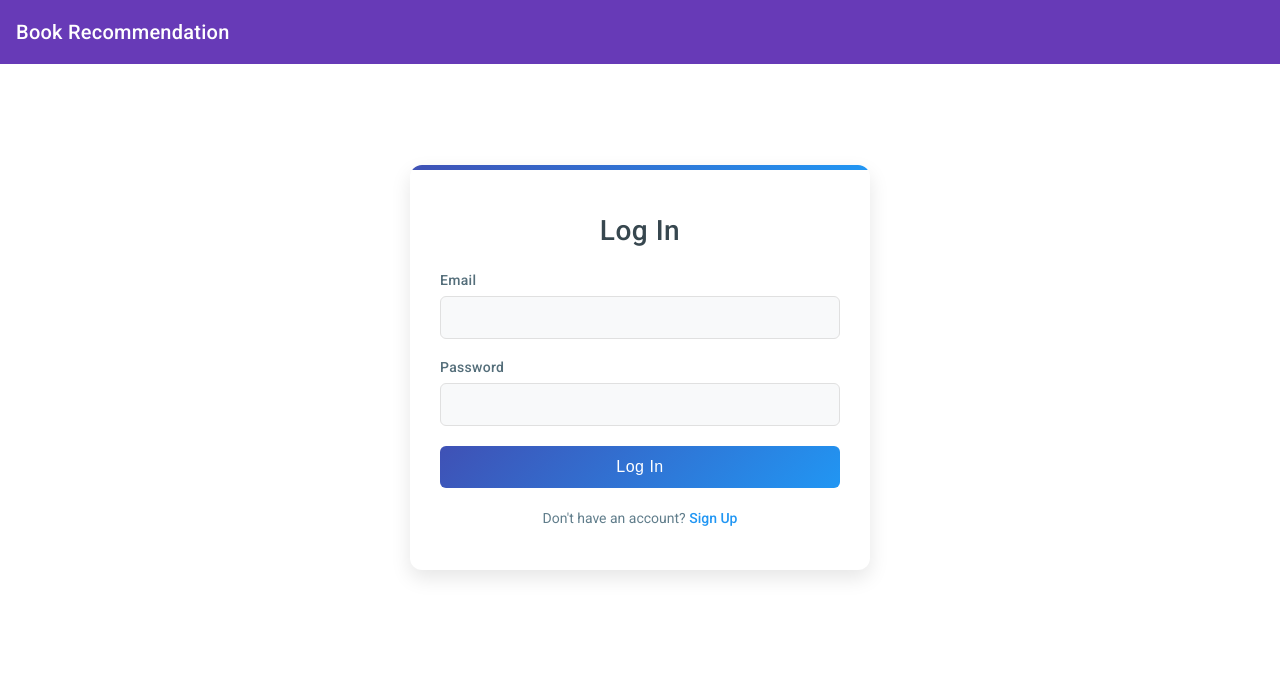
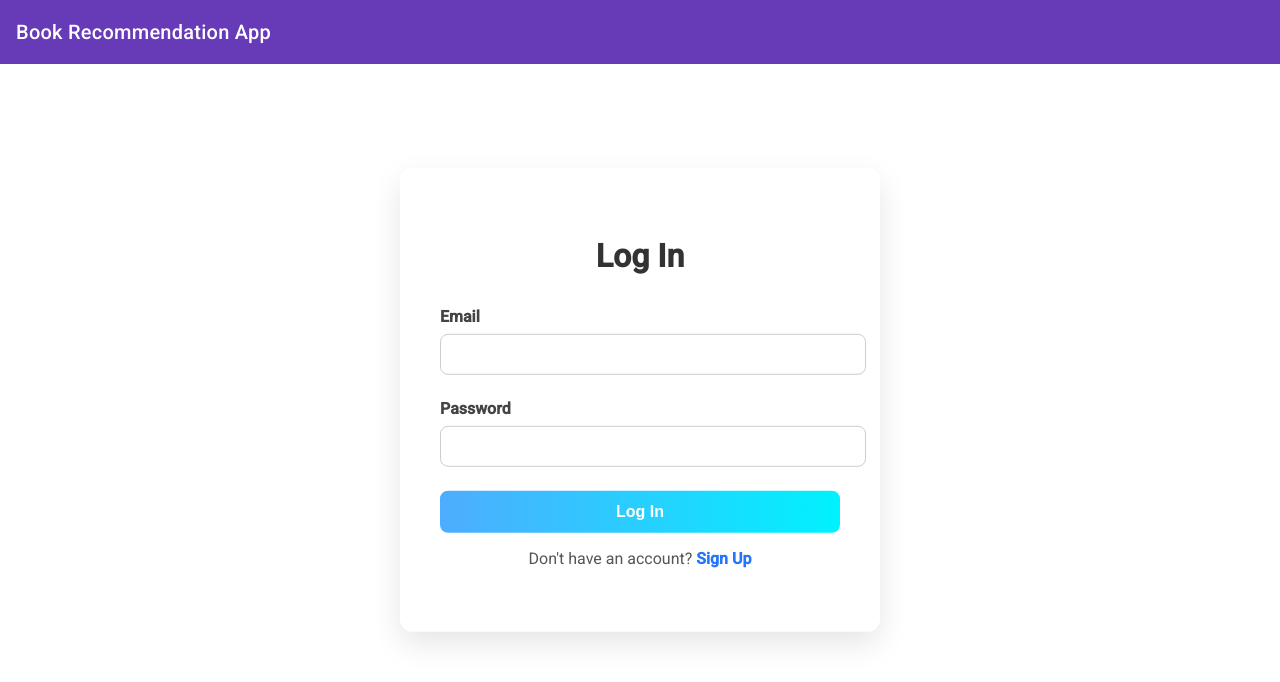
Before and after one commit to geetesh2/book-tracker-app, an Angular app: page /login in a window 1280 px wide. Shown: the top 682 px of the page. Built offline with nearby package versions, Linux system fonts and the light colour scheme; no server answers.

Commit message:
Update styles and add errors to the form

```diff
--- a/src/app/add-book/add-book.component.css
+++ b/src/app/add-book/add-book.component.css
@@ -66,3 +66,9 @@
     justify-content: center;
     width: 120px;
   }
+
+  .error {
+    color: red;
+    font-size: 12px;
+    margin-bottom: 10px;
+  }
--- a/src/app/add-book/add-book.component.ts
+++ b/src/app/add-book/add-book.component.ts
@@ -50,6 +50,7 @@ export class AddBookComponent implements OnInit {
   }
 
   onClose(): void {
+    this.bookForm.reset();
     this.close.emit(); // Emit close event
   }
 
--- a/src/app/book-list/book-list.component.html
+++ b/src/app/book-list/book-list.component.html
@@ -1,3 +1,4 @@
+<!-- Show Add Book Form -->
 <div *ngIf="isForm">
   <app-add-book
     (close)="toggleDisplay()"
@@ -6,13 +7,25 @@
   ></app-add-book>
 </div>
 
+<!-- Book Cards Container -->
 <div class="cards-container">
+  <!-- Empty State -->
+  <div *ngIf="dataSource.length === 0" class="no-data-message">
+    <mat-icon>library_books</mat-icon>
+    <h2>No books added yet</h2>
+    <p>Click below to start building your reading list!</p>
+    <button mat-raised-button color="primary" (click)="toggleDisplay()">Add Your First Book</button>
+  </div>
+
+  <!-- Book Grid -->
   <mat-grid-list
+    *ngIf="dataSource.length > 0"
     [cols]="gridCols"
     rowHeight="1:1.5"
     gutterSize="16px"
     class="responsive-grid"
   >
+    <!-- Book Card -->
     <mat-grid-tile *ngFor="let book of dataSource; let i = index">
       <mat-card class="book-card">
         <mat-card-content>
@@ -20,7 +33,8 @@
             <img mat-card-image [src]="book.url" alt="{{ book.name }}" />
           </div>
           <mat-card-title>{{ book.name }}</mat-card-title>
-          <mat-card-subtitle>Author: {{ book.author }}</mat-card-subtitle>
+          <mat-card-subtitle>by {{ book.author }}</mat-card-subtitle>
+
           <div class="card-actions">
             <button mat-icon-button class="edit-btn" (click)="editBook(book, i)">
               <mat-icon>edit</mat-icon>
@@ -33,6 +47,7 @@
       </mat-card>
     </mat-grid-tile>
 
+    <!-- Add New Book Card -->
     <mat-grid-tile>
       <mat-card class="book-card add-book-card" (click)="toggleDisplay()">
         <mat-card-content>
@@ -45,9 +60,4 @@
       </mat-card>
     </mat-grid-tile>
   </mat-grid-list>
-
-  <div *ngIf="dataSource.length === 0" class="no-data-message">
-    <mat-icon>menu_book</mat-icon>
-    <p>No book recommendations available.</p>
-  </div>
 </div>
--- a/src/app/book-list/book-list.component.ts
+++ b/src/app/book-list/book-list.component.ts
@@ -17,17 +17,16 @@ import { Subject, takeUntil } from 'rxjs';
   selector: 'app-book-list',
   standalone: true,
   imports: [
-    MatTableModule, // For displaying books in a table
-    MatButtonModule, // For buttons like 'Add Book'
-    MatDividerModule, // For dividing sections
-    MatIconModule, // For using material icons
-    MatCardModule, // To use cards if necessary
-    MatFormFieldModule, // For material form fields
-    MatInputModule, // For material input fields
-    CommonModule, // For common directives like *ngIf and *ngFor
+    MatTableModule,
+    MatButtonModule,
+    MatDividerModule,
+    MatIconModule,
+    MatCardModule,
+    MatFormFieldModule,
+    MatInputModule,
+    CommonModule,
     AddBookComponent,
     MatGridListModule,
-    // Custom standalone component for adding books
   ],
   templateUrl: './book-list.component.html',
   styleUrls: ['./book-list.component.css'],
@@ -62,7 +61,6 @@ export class BookListComponent implements OnInit, OnDestroy {
     this.bookService.books$
       .pipe(takeUntil(this.destroyed))
       .subscribe((books) => {
-
         this.dataSource = books;
       });
 
@@ -71,6 +69,7 @@ export class BookListComponent implements OnInit, OnDestroy {
   }
 
   toggleDisplay() {
+    if (this.isForm) (this.selectedBook = null), (this.pos = null);
     this.isForm = !this.isForm;
   }
 
--- a/src/app/book-recommendations/book-recommendations.component.html
+++ b/src/app/book-recommendations/book-recommendations.component.html
@@ -4,16 +4,19 @@
     <p>No book recommendations found.</p>
   </div>
 
+  <h1 *ngIf="dataSource.length > 0" class="section-heading">
+    Discover your next great read below.
+  </h1>
+
   <mat-grid-list
     *ngIf="dataSource.length > 0"
     [cols]="gridCols"
-    rowHeight="350px"
+    rowHeight="1:1.3"
     gutterSize="16px"
   >
     <mat-grid-tile *ngFor="let book of dataSource">
       <mat-card class="book-card">
         <img mat-card-image [src]="book.url" alt="{{ book.name }}" />
-
         <mat-card-content>
           <mat-card-title>{{ book.name }}</mat-card-title>
           <mat-card-subtitle>Author: {{ book.author }}</mat-card-subtitle>
--- a/src/app/header/header.component.html
+++ b/src/app/header/header.component.html
@@ -8,7 +8,7 @@
     >
       <mat-icon>menu</mat-icon>
     </button>
-    <span>Book Recommendation</span>
+    <span>Book Recommendation App</span>
     <span class="example-spacer"></span>
     <ng-container *ngIf="!isSmallScreen">
       <button
--- a/src/app/login/login.component.css
+++ b/src/app/login/login.component.css
@@ -1,126 +1,91 @@
+/* Import Google Font */
+@import url('https://fonts.googleapis.com/css2?family=Poppins:wght@400;600&display=swap');
+
 body {
-  font-family: 'Roboto', 'Segoe UI', Arial, sans-serif;
+  font-family: 'Poppins', sans-serif;
+  background: linear-gradient(to right, #6a11cb, #2575fc);
+  min-height: 100vh;
   margin: 0;
-  padding: 0;
-  background-color: #f0f2f5;
-  background-image: linear-gradient(135deg, #f5f7fa 0%, #c3cfe2 100%);
-  min-height: 100vh;
   display: flex;
+  width: 100%;
   align-items: center;
   justify-content: center;
 }
 
 .form-container {
+  background: #fff;
+  padding: 3rem 2.5rem;
+  border-radius: 12px;
+  box-shadow: 0 12px 30px rgba(0, 0, 0, 0.1);
+  width: 100%;
+  position: absolute;
+  top: 50%;
+  left: 50%;
+  transform: translate(-50%, -50%);
   max-width: 400px;
-  margin: 50px auto;
-  padding: 30px;
-  background: #ffffff;
-  border-radius: 12px;
-  box-shadow: 0 8px 20px rgba(0, 0, 0, 0.1);
-  text-align: center;
-  position: relative;
-  overflow: hidden;
-}
-
-.form-container::before {
-  content: '';
-  position: absolute;
-  top: 0;
-  left: 0;
-  width: 100%;
-  height: 5px;
-  background: linear-gradient(90deg, #3f51b5, #2196f3);
 }
 
 h1 {
-  margin-bottom: 25px;
-  color: #37474f;
-  font-weight: 500;
-  font-size: 28px;
-  letter-spacing: 0.5px;
+  text-align: center;
+  margin-bottom: 2rem;
+  color: #333;
 }
 
 .form-group {
-  margin-bottom: 20px;
-  text-align: left;
+  margin-bottom: 1.5rem;
 }
 
 label {
   display: block;
-  font-weight: 500;
-  margin-bottom: 8px;
-  color: #546e7a;
-  font-size: 14px;
-  letter-spacing: 0.3px;
+  margin-bottom: 0.5rem;
+  color: #444;
+  font-weight: 600;
 }
 
 input {
   width: 100%;
-  padding: 12px 15px;
-  border: 1px solid #e0e0e0;
-  border-radius: 6px;
-  font-size: 15px;
-  transition: all 0.3s ease;
-  box-sizing: border-box;
-  background-color: #f8f9fa;
+  padding: 0.75rem;
+  border-radius: 8px;
+  border: 1px solid #ccc;
+  outline: none;
+  transition: border 0.2s;
 }
 
 input:focus {
-  outline: none;
-  border-color: #2196f3;
-  background-color: #fff;
-  box-shadow: 0 0 0 3px rgba(33, 150, 243, 0.1);
+  border-color: #2575fc;
+}
+
+.error {
+  color: red;
+  font-size: 13px;
+  margin-top: 4px;
 }
 
 .btn {
-  display: block;
   width: 100%;
-  padding: 12px;
+  padding: 0.75rem;
+  border: none;
+  border-radius: 8px;
+  background: linear-gradient(to right, #4facfe, #00f2fe);
+  color: #fff;
+  font-weight: 600;
   font-size: 16px;
-  font-weight: 500;
-  color: white;
-  background: linear-gradient(135deg, #3f51b5 0%, #2196f3 100%);
-  border: none;
-  border-radius: 6px;
   cursor: pointer;
-  margin-top: 20px;
-  transition: all 0.3s ease;
-  letter-spacing: 0.5px;
+  transition: transform 0.2s ease;
 }
 
 .btn:hover {
-  background: linear-gradient(135deg, #3949ab 0%, #1e88e5 100%);
-  box-shadow: 0 4px 8px rgba(33, 150, 243, 0.3);
-  transform: translateY(-1px);
-}
-
-.btn:active {
-  transform: translateY(1px);
-  box-shadow: 0 2px 4px rgba(33, 150, 243, 0.3);
+  transform: scale(1.02);
 }
 
 .switch-mode {
-  margin-top: 22px;
-  font-size: 14px;
-  color: #607d8b;
+  text-align: center;
+  margin-top: 1rem;
+  color: #555;
 }
 
 .switch-mode span {
-  color: #2196f3;
+  color: #2575fc;
+  font-weight: 600;
   cursor: pointer;
-  font-weight: 500;
-  transition: color 0.2s ease;
 }
-
-.switch-mode span:hover {
-  color: #1976d2;
-  text-decoration: underline;
-}
-
-@media (max-width: 480px) {
-  .form-container {
-    width: 90%;
-    padding: 20px;
-    margin: 20px auto;
-  }
-}
--- a/src/app/login/login.component.html
+++ b/src/app/login/login.component.html
@@ -1,35 +1,54 @@
 <div class="form-container">
-  <h1>{{ isSignup ? "Sign Up" : "Log In" }}</h1>
-  <form (ngSubmit)="onSubmit()">
+  <h1>{{ isSignup ? 'Sign Up' : 'Log In' }}</h1>
+
+  <form #authForm="ngForm" (ngSubmit)="onSubmit(authForm)">
+    <!-- Email Field -->
     <div class="form-group">
       <label for="email">Email</label>
       <input
         type="email"
         id="email"
+        name="email"
         [(ngModel)]="email"
-        name="email"
         required
+        email
+        #emailField="ngModel"
       />
+      <div class="error" *ngIf="emailField.invalid && emailField.touched">
+        <span *ngIf="emailField.errors?.['required']">Email is required.</span>
+        <span *ngIf="emailField.errors?.['email']">Enter a valid email.</span>
+      </div>
     </div>
 
+    <!-- Password Field -->
     <div class="form-group">
       <label for="password">Password</label>
       <input
         type="password"
         id="password"
+        name="password"
         [(ngModel)]="password"
-        name="password"
         required
+        minlength="6"
+        #passwordField="ngModel"
       />
+      <div class="error" *ngIf="passwordField.invalid && passwordField.touched">
+        <span *ngIf="passwordField.errors?.['required']">Password is required.</span>
+        <span *ngIf="passwordField.errors?.['minlength']">
+          Password must be at least 6 characters long.
+        </span>
+      </div>
     </div>
 
-    <button type="submit" class="btn">
-      {{ isSignup ? "Sign Up" : "Log In" }}
+    <button type="submit" class="btn" [disabled]="authForm.invalid">
+      {{ isSignup ? 'Sign Up' : 'Log In' }}
     </button>
 
     <p class="switch-mode">
-      {{ isSignup ? "Already have an account?" : "Don't have an account?" }}
-      <span (click)="toggleMode()">{{ isSignup ? "Log In" : "Sign Up" }}</span>
+      {{ isSignup ? 'Already have an account?' : "Don't have an account?" }}
+      <span (click)="toggleMode()">
+        {{ isSignup ? 'Log In' : 'Sign Up' }}
+      </span>
     </p>
   </form>
 </div>
--- a/src/app/login/login.component.ts
+++ b/src/app/login/login.component.ts
@@ -29,7 +29,9 @@ export class LoginComponent implements OnInit
     this.isSignup = !this.isSignup;
   }
 
-  onSubmit() {
+  onSubmit(form: any) {
+    if (form.invalid) return;
+
     if (this.isSignup) {
       this.userService.signUp(this.email, this.password);
     } else {
```
Also changed, not shown: src/app/add-book/add-book.component.html (+22 -8 lines), src/app/book-list/book-list.component.css (+64 -80 lines), src/app/book-recommendations/book-recommendations.component.css (+25 -27 lines).
